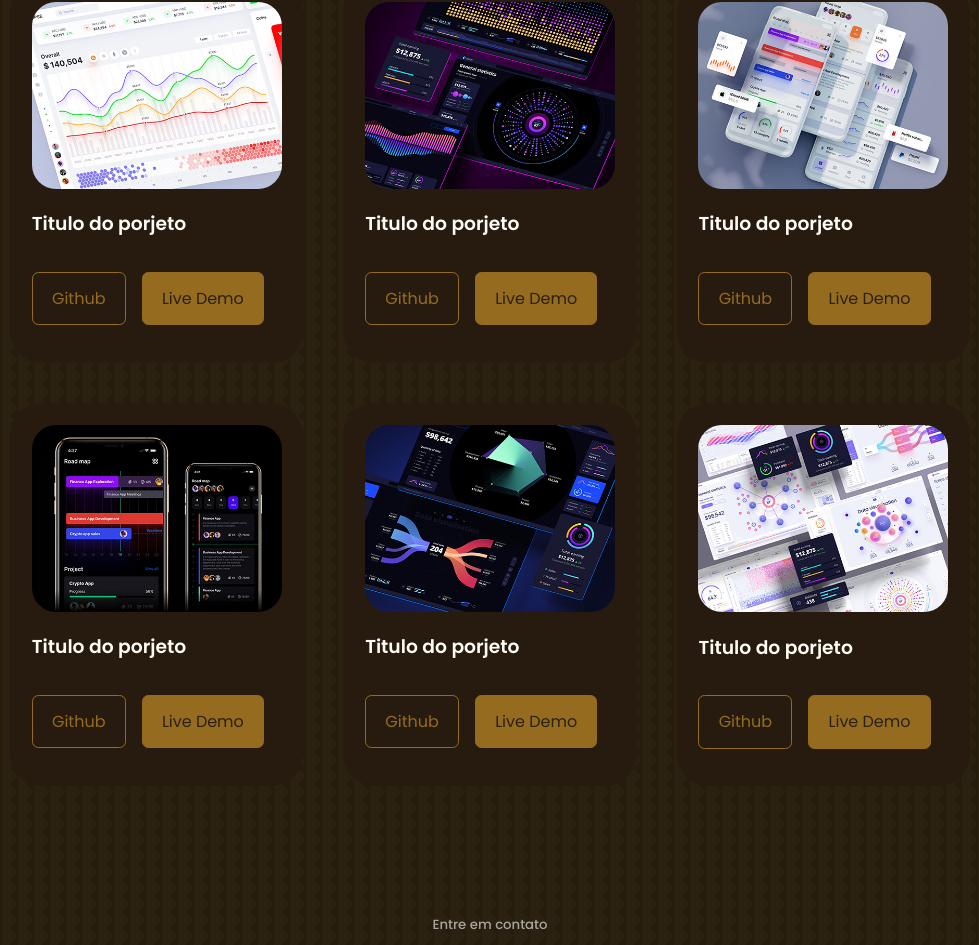
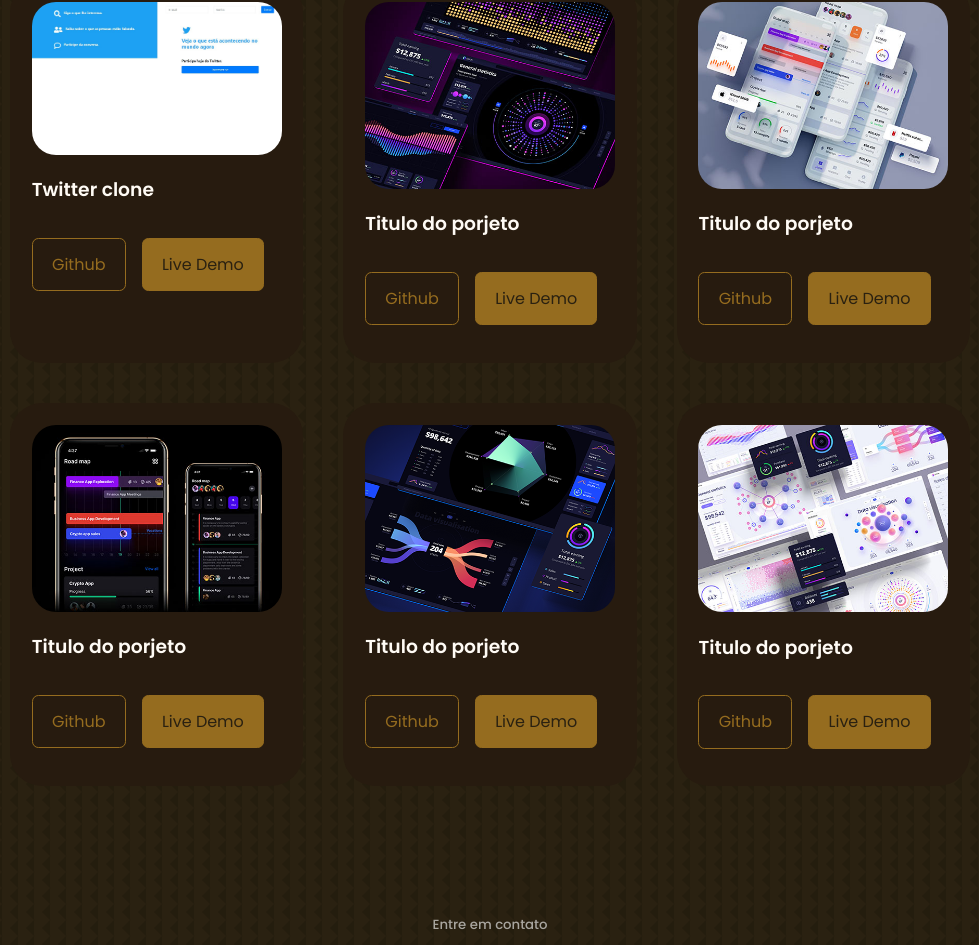
Before and after one commit to danielmattos91/site_portifolio, a React (Create React App) app: page / in a window 1280 px wide. Shown: the part 2472-3417 px from the top of the page, without its empty margins (150-1129 px from the left). Built offline with nearby package versions, Linux system fonts and the light colour scheme.

Commit message:
add data portfolio

```diff
--- a/src/components/portfolio/Portfolio.jsx
+++ b/src/components/portfolio/Portfolio.jsx
@@ -11,9 +11,9 @@ const data = [
   {
     id: 1,
     image: IMG1,
-    title: 'Titulo do porjeto',
-    github:'https://github.com/danielmattos91/todo_react',
-    demo: 'https://github.com/danielmattos91/todo_react'
+    title: 'Twitter clone',
+    github:'https://github.com/danielmattos91/twitter_clone',
+    demo: 'https://alphagods.000webhostapp.com/'
   },
   {
     id: 2,
```
Also changed, not shown: src/assets/portfolio1.jpg.
